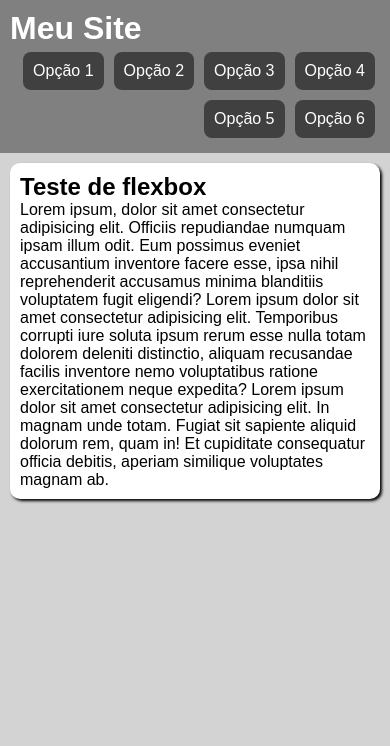
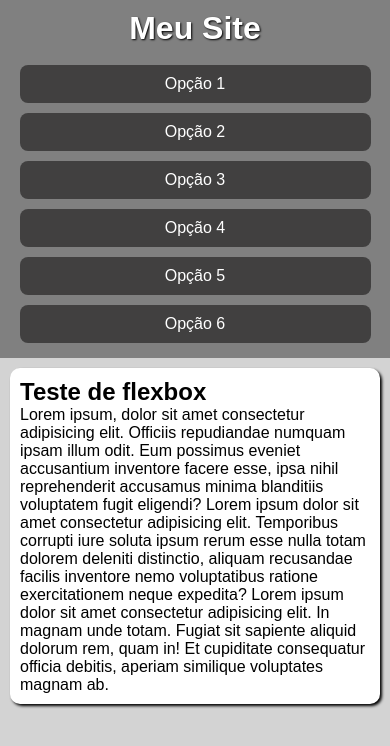
Before and after one commit to MATBRANDS113/curso.do.chefe, a plain HTML site: page curso.do.chefe/estudos/exercicios/ex27/flex013-menuflexbox/index.html in a window 390 px wide. Drawn offline with Linux system fonts and the light colour scheme.

Commit message:
finalized

```diff
--- a/curso.do.chefe/estudos/exercicios/ex27/flex013-menuflexbox/estilos/style.css
+++ b/curso.do.chefe/estudos/exercicios/ex27/flex013-menuflexbox/estilos/style.css
@@ -24,6 +24,7 @@ header{
 
 header > h1{
     flex: 0 0 200px;
+    text-shadow: 1px 1px 2px rgb(0, 0, 0);
 }
 header > nav{
     display: flex;
@@ -54,3 +55,17 @@ main{
     border-radius: 10px;
     box-shadow: 2px 2px 3px black;
 }
+
+
+@media screen and (max-width: 580px) {
+    header, header > nav{
+        flex-flow: column nowrap;
+    }
+
+    header > h1{
+        flex-basis: 50px;
+    }
+    header > nav > a{
+        width: 90vw;
+    }
+}
```
